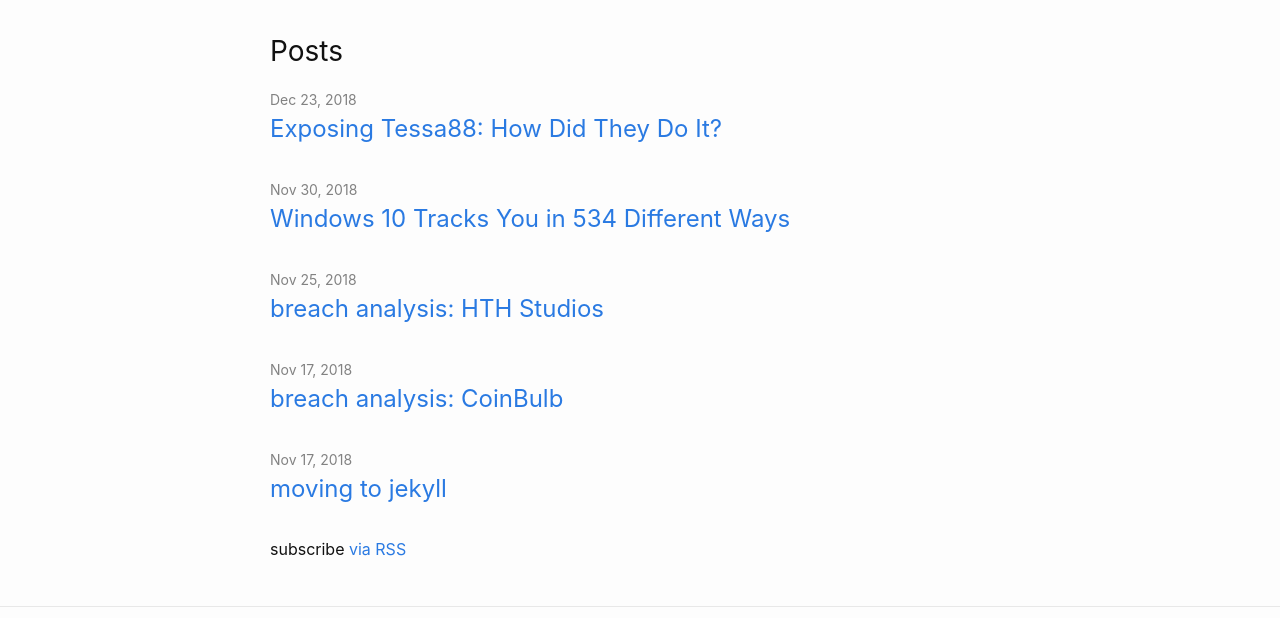
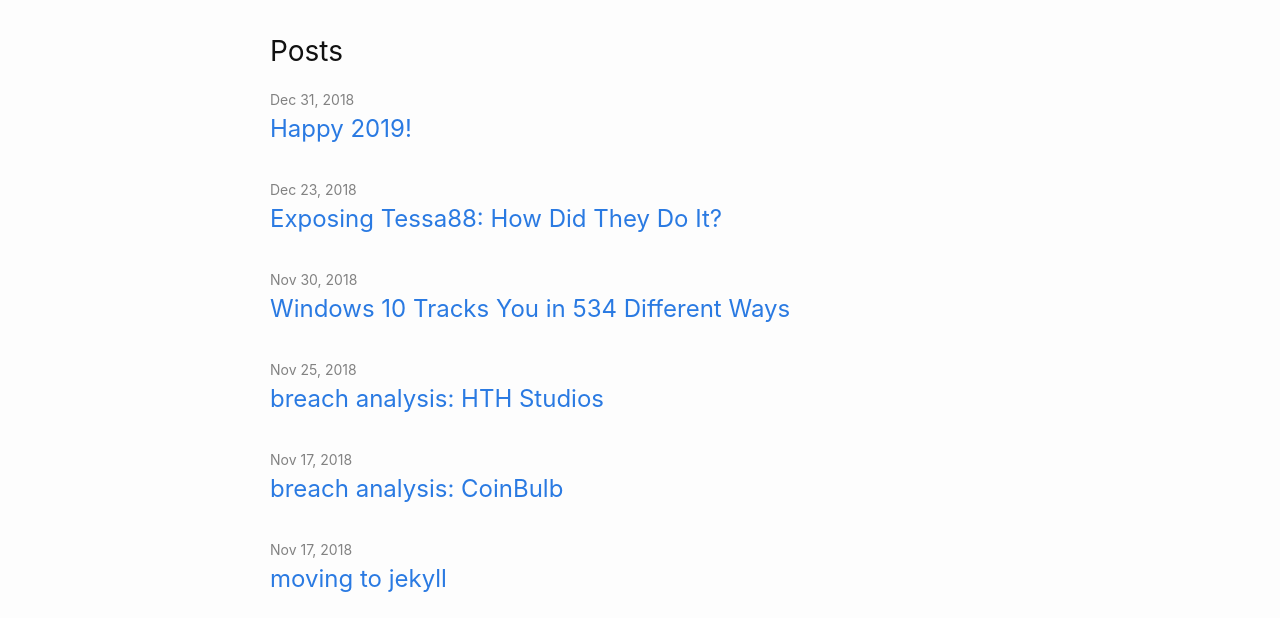
Before and after one commit to datahoarding/datahoarding.github.io, a plain HTML site: page index.html in a window 1280 px wide. Shown: the part 62-680 px from the top of the page. Drawn offline with Linux system fonts and the light colour scheme.

Commit message:
Update index.html

```diff
--- a/index.html
+++ b/index.html
@@ -35,7 +35,12 @@
       <div class="wrapper">
         <div class="home">
 <h2 class="post-list-heading">Posts</h2>
-    <ul class="post-list"><li><span class="post-meta">Dec 23, 2018</span>
+    <ul class="post-list"><li><span class="post-meta">Dec 31, 2018</span>
+        <h3>
+          <a class="post-link" href="/2018/12/31/happy-new-year-2019.html">
+            Happy 2019!
+          </a>
+        </h3></li><li><span class="post-meta">Dec 23, 2018</span>
         <h3>
           <a class="post-link" href="/2018/12/23/tessa88-exposed-how.html">
             Exposing Tessa88: How Did They Do It?
```
